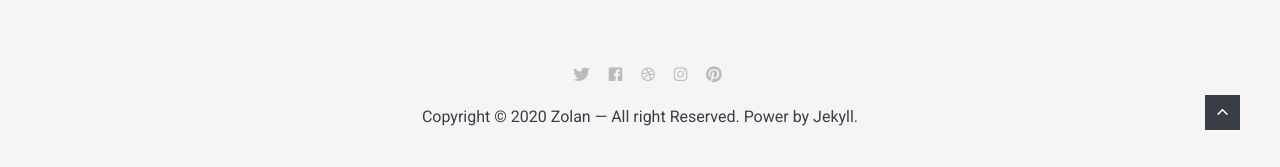
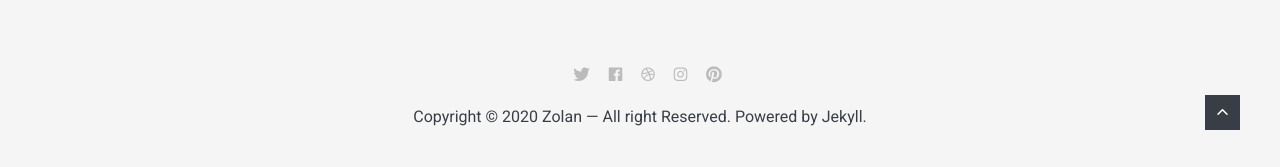
Before and after one commit to artemsheludko/zolan, a Jekyll site: the page built from index.html, in a window 1280 px wide and 900 px high, scrolled down 2480 px. Shown: the part 730-897 px from the top of the window. Built offline with Jekyll 4.4.1, drawn with Linux system fonts in a browser that asks for light colours; nearby versions of some CDN libraries; the list of posts is cut into pages by our own code.

Commit message:
Fixed a typo in the footer

```diff
--- a/_includes/footer.html
+++ b/_includes/footer.html
@@ -12,7 +12,7 @@
 
     {% include contact-link.html %}
 
-    <div class="copyright">Copyright &copy; {{site.time | date: '%Y'}} <a href="/">{{ site.data.settings.title }}</a> — All right Reserved. Power by <a href="https://jekyllrb.com/">Jekyll</a>.</div>
+    <div class="copyright">Copyright &copy; {{site.time | date: '%Y'}} <a href="/">{{ site.data.settings.title }}</a> — All right Reserved. Powered by <a href="https://jekyllrb.com/">Jekyll</a>.</div>
 </div>
 </footer>
 <!-- end footer -->
```
